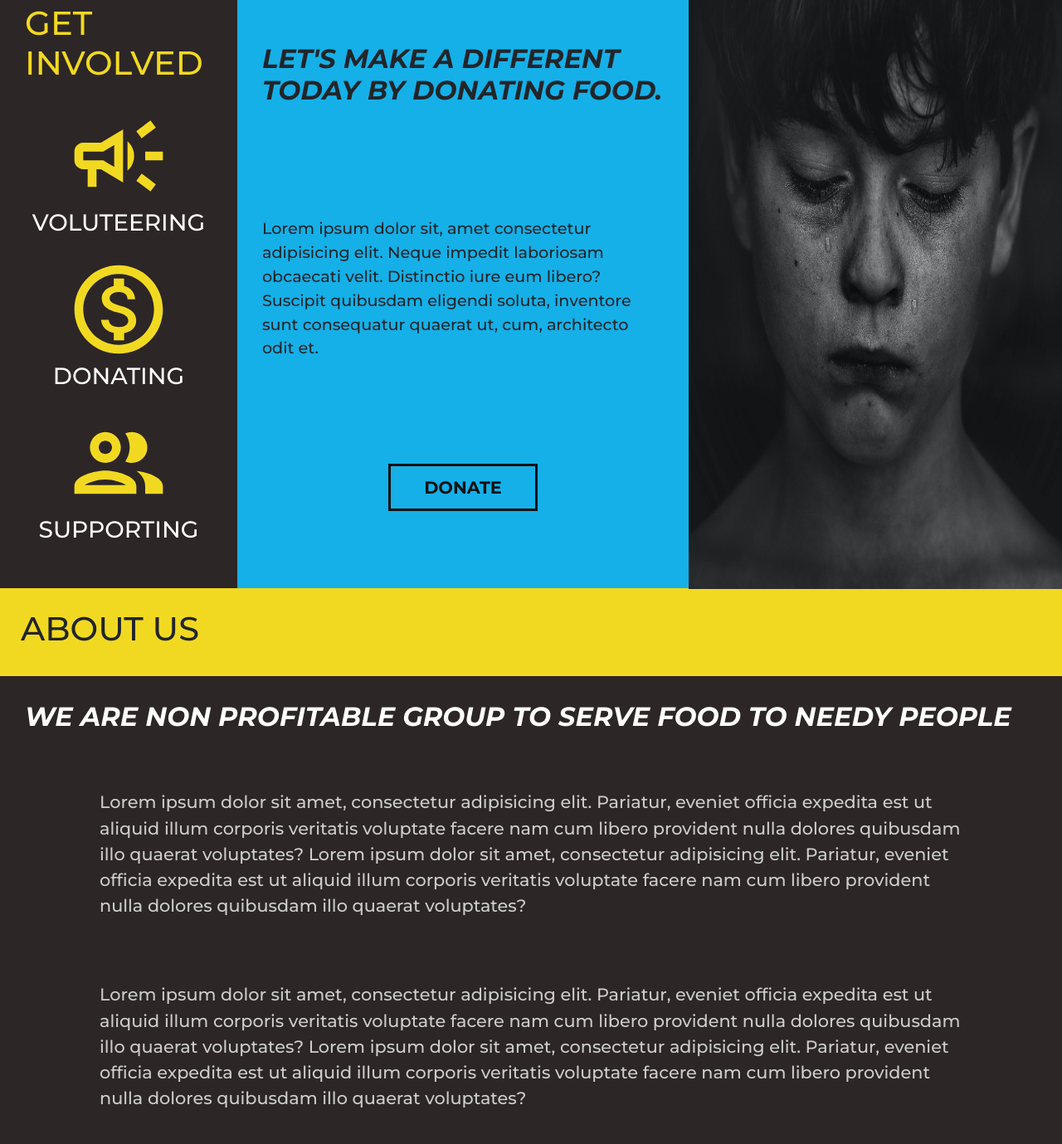
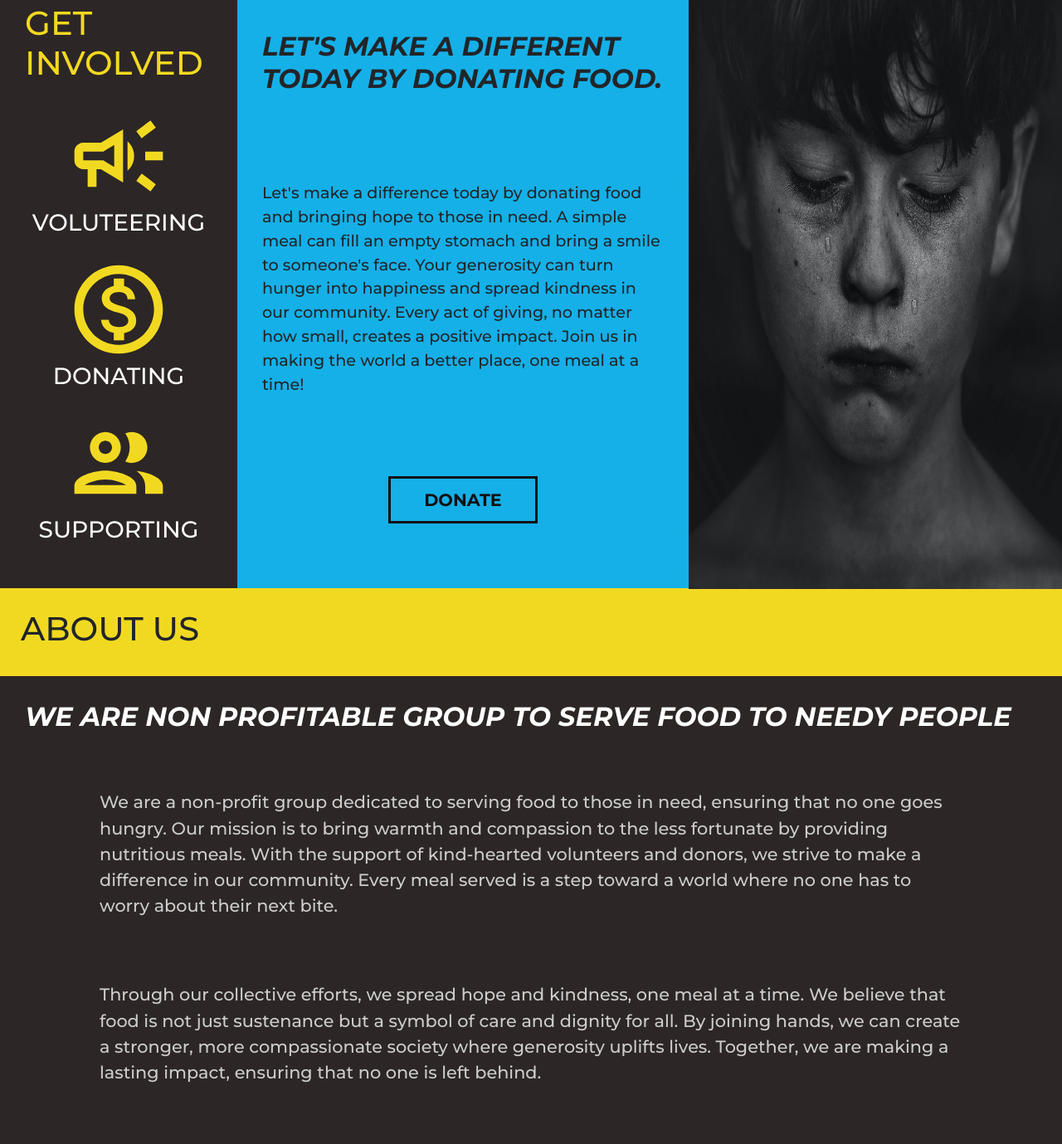
Before and after one commit to Gayathri62343/Donation, a plain HTML site: page index.html in a window 1280 px wide. Shown: the part 841-2220 px from the top of the page at 83% size. Drawn offline with nearby package versions, Linux system fonts and the light colour scheme.

Commit message:
Update index.html

```diff
--- a/index.html
+++ b/index.html
@@ -57,9 +57,7 @@
         </div>
         <div class="s1m">
             <div class="s1mf"><h2>LET'S MAKE A DIFFERENT TODAY BY DONATING FOOD.</h2></div>
-            <div class="s1mm">Lorem ipsum dolor sit, amet consectetur adipisicing elit. Neque impedit laboriosam obcaecati velit. Distinctio iure eum libero?
-                Suscipit quibusdam eligendi soluta, inventore sunt consequatur quaerat ut,
-                cum, architecto odit et.</div>
+            <div class="s1mm">Let's make a difference today by donating food and bringing hope to those in need. A simple meal can fill an empty stomach and bring a smile to someone's face. Your generosity can turn hunger into happiness and spread kindness in our community. Every act of giving, no matter how small, creates a positive impact. Join us in making the world a better place, one meal at a time!</div>
             <div class="s1ml"><a href="#" >DONATE</a></div>
         </div>
         <div class="s1l">
@@ -75,18 +73,8 @@
         </div>
         <div class="para">
             <h2>WE ARE NON PROFITABLE GROUP TO SERVE FOOD TO NEEDY PEOPLE</h2>
-            <p>Lorem ipsum dolor sit amet, consectetur adipisicing elit. Pariatur, eveniet officia expedita est ut aliquid
-                illum corporis veritatis voluptate facere nam cum libero provident nulla dolores quibusdam
-                illo quaerat voluptates?
-     Lorem ipsum dolor sit amet, consectetur adipisicing elit. Pariatur, eveniet officia expedita est ut aliquid
-                illum corporis veritatis voluptate facere nam cum libero provident nulla dolores quibusdam
-                illo quaerat voluptates?</p>
-            <p>Lorem ipsum dolor sit amet, consectetur adipisicing elit. Pariatur, eveniet officia expedita est ut aliquid
-                illum corporis veritatis voluptate facere nam cum libero provident nulla dolores quibusdam
-                illo quaerat voluptates?
-     Lorem ipsum dolor sit amet, consectetur adipisicing elit. Pariatur, eveniet officia expedita est ut aliquid
-                illum corporis veritatis voluptate facere nam cum libero provident nulla dolores quibusdam
-                illo quaerat voluptates?</p>
+            <p>We are a non-profit group dedicated to serving food to those in need, ensuring that no one goes hungry. Our mission is to bring warmth and compassion to the less fortunate by providing nutritious meals. With the support of kind-hearted volunteers and donors, we strive to make a difference in our community. Every meal served is a step toward a world where no one has to worry about their next bite.</p>
+            <p>Through our collective efforts, we spread hope and kindness, one meal at a time. We believe that food is not just sustenance but a symbol of care and dignity for all. By joining hands, we can create a stronger, more compassionate society where generosity uplifts lives. Together, we are making a lasting impact, ensuring that no one is left behind.</p>
             </div>
     </section>
 
```
